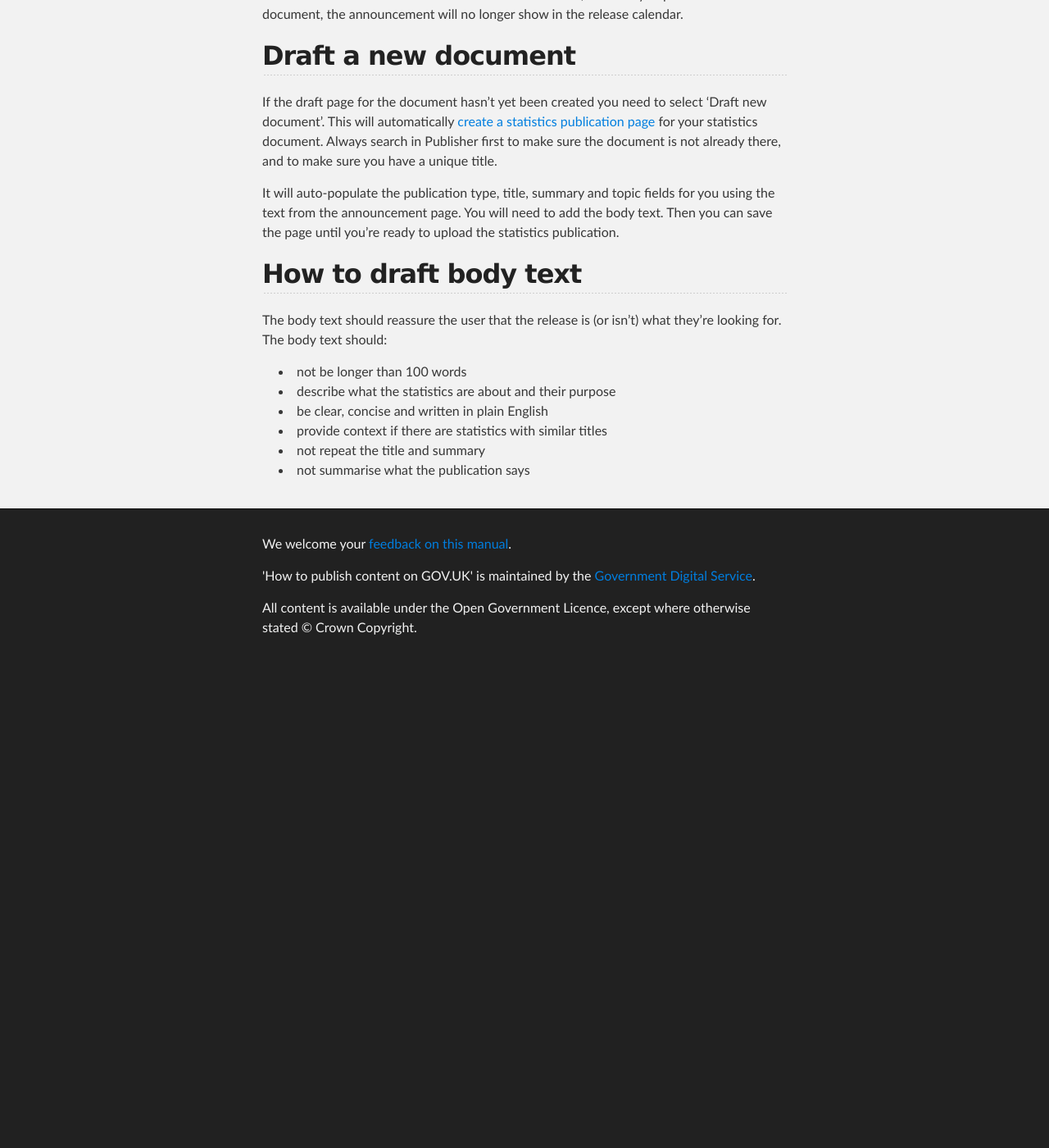
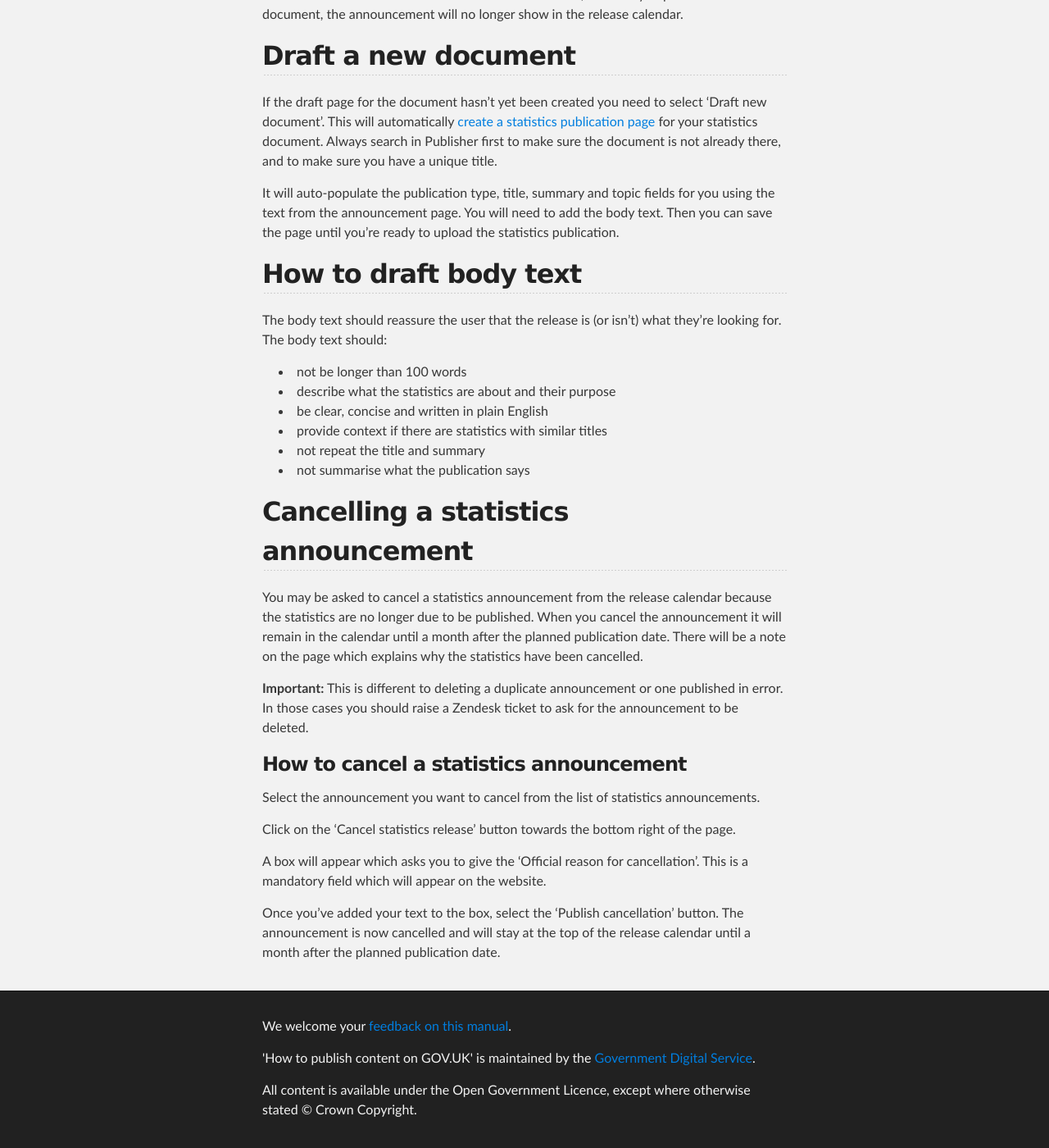
Before and after one commit to alphagov/inside-government-admin-guide, a Jekyll site: the page built from creating-documents/statistics-announcements.md, in a window 1280 px wide and 1400 px high, scrolled down 5637 px. Shown: the whole window at 82% size. Built offline with Jekyll 4.4.1, drawn with Linux system fonts in a browser that asks for light colours; before the commit the page ends 6449 px from its top, so only the background shows below that.

Commit message:
Add info on cancelling statistics announcements

```diff
--- a/creating-documents/statistics-announcements.md
+++ b/creating-documents/statistics-announcements.md
@@ -138,3 +138,19 @@ The body text should reassure the user that the release is (or isn’t) what the
 * provide context if there are statistics with similar titles
 * not repeat the title and summary
 * not summarise what the publication says
+
+##Cancelling a statistics announcement
+
+You may be asked to cancel a statistics announcement from the release calendar because the statistics are no longer due to be published. When you cancel the announcement it will remain in the calendar until a month after the planned publication date. There will be a note on the page which explains why the statistics have been cancelled.
+
+**Important:** This is different to deleting a duplicate announcement or one published in error. In those cases you should raise a Zendesk ticket to ask for the announcement to be deleted.
+
+###How to cancel a statistics announcement
+
+Select the announcement you want to cancel from the list of statistics announcements.
+
+Click on the ‘Cancel statistics release’ button towards the bottom right of the page.
+
+A box will appear which asks you to give the ‘Official reason for cancellation’. This is a mandatory field which will appear on the website.
+
+Once you’ve added your text to the box, select the ‘Publish cancellation’ button. The announcement is now cancelled and will stay at the top of the release calendar until a month after the planned publication date.
```
Also changed, not shown: index.md (+1 -1 lines).
